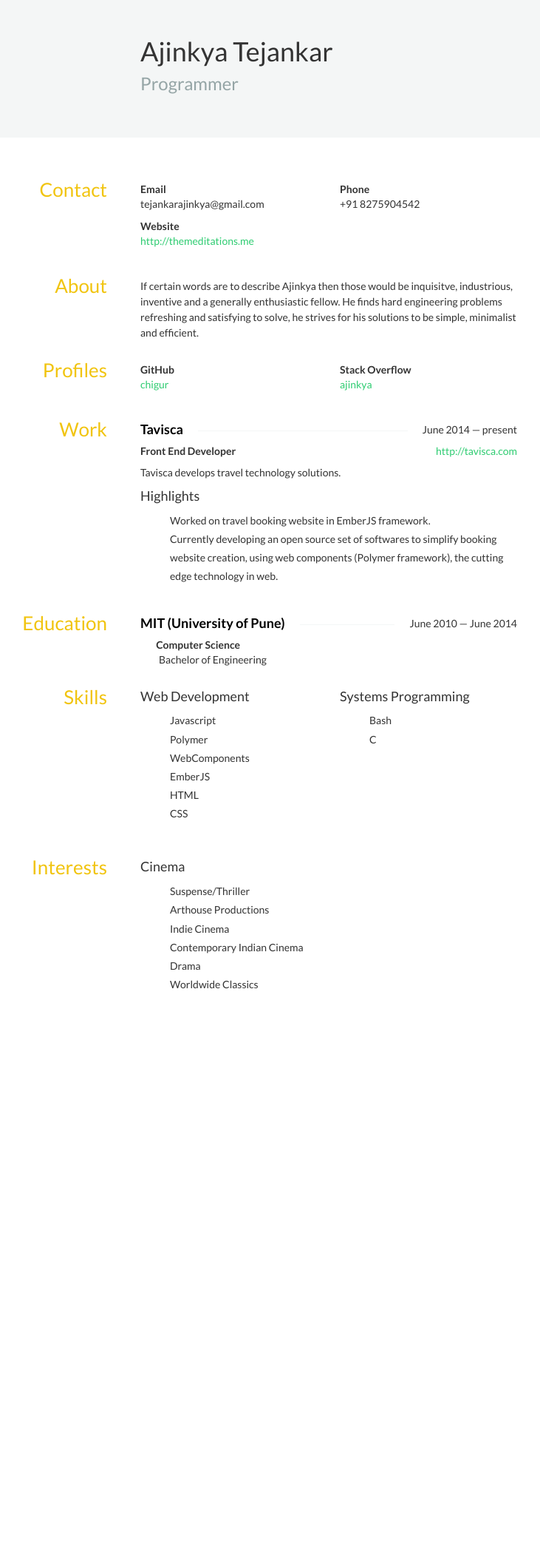
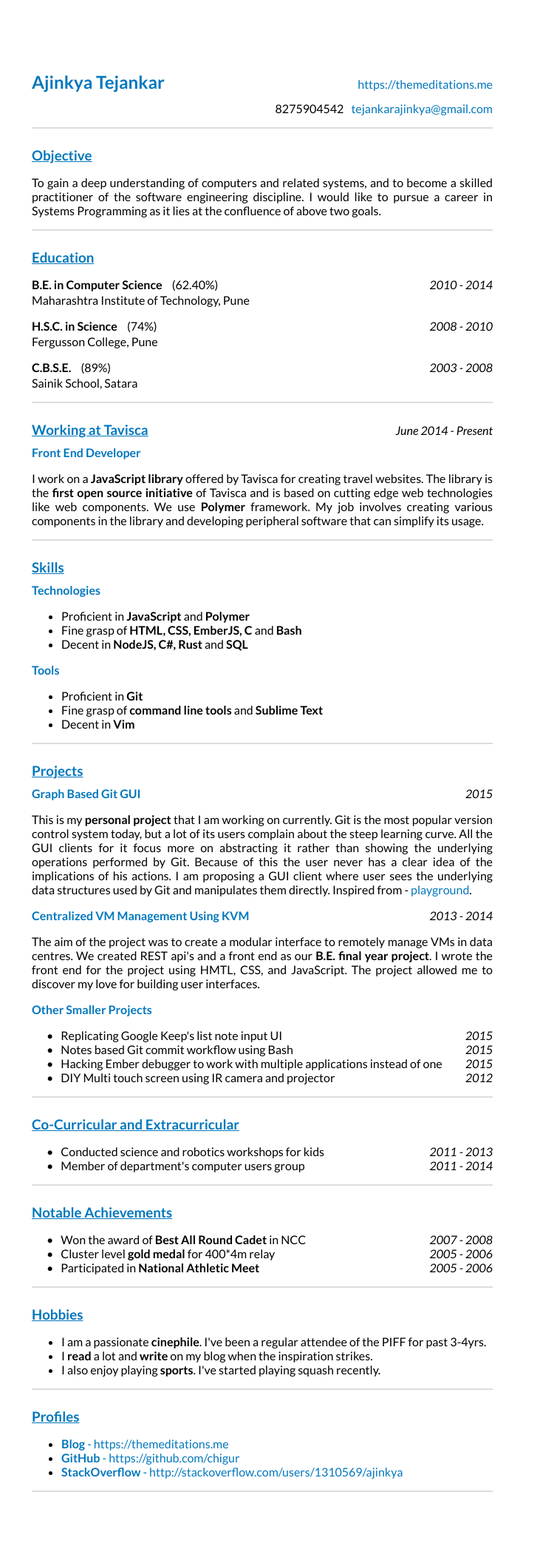
Before and after one commit to ajtejankar/chigur.github.io, a Jekyll site: the page resume.html, which Jekyll copies as it is, in a window 1280 px wide. Shown: the whole page at 74% size, without its empty margins (285-1016 px from the left). Built offline with Jekyll 4.4.1, drawn with Linux system fonts in a browser that asks for light colours; nearby versions of some CDN libraries; a style sheet for code colours, icons or effects is not loaded; before the commit the page ends 1443 px from its top, so only the background shows below that.

Commit message:
feat(resume): Add the updated resume

```diff
--- /dev/null
+++ b/css/resume.css
@@ -0,0 +1,158 @@
+@import url(https://fonts.googleapis.com/css?family=Lato:400,700,400italic,700italic);
+
+body {
+	font-family: 'Lato';
+	width: 21.59cm;
+	margin: auto;
+	box-sizing: border-box;
+	padding: 2.54cm;
+}
+
+p {
+	text-align: justify;
+}
+
+a {
+	text-decoration: none;
+	color: #0277BD;
+	border-bottom: 1px solid transparent;
+	transition: all 0.5s;
+}
+
+h1, h2, h3, h4, h5, h6 {
+	color: #0277BD;
+}
+
+h3 {
+	margin-top: 25px;
+	margin-bottom: 10px;
+}
+
+h3,
+.company .name {
+	text-decoration: underline;
+}
+
+h4 {
+	margin-top: 0;
+	margin-bottom: 10px;
+}
+
+.company {
+	text-decoration: none;
+}
+
+a:hover {
+	border-bottom: 1px solid #0277BD;
+}
+
+.header h1 > a,
+.header h1 > a:hover {
+	border-width: 2px;
+}
+
+.titlebar {
+	display: flex;
+	align-items: baseline;
+}
+
+.titlebar > h1 {
+	display: flex;
+	flex: 1;
+	margin: 0;
+}
+
+.contact {
+	margin-top: 10px;
+	margin-bottom: 0;
+	display: flex;
+	justify-content: flex-end;
+}
+
+.phone {
+	margin-right: 10px;
+}
+
+.header {
+	padding-bottom: 15px;
+}
+
+section {
+	border-bottom: 2px solid #ddd;
+}
+
+.degree, .company  {
+	display: flex;
+	align-items: baseline;
+}
+
+.course-name {
+	font-weight: bold;
+}
+
+.gpa {
+	margin-left: 10px;
+}
+
+.date,
+.date {
+	flex: 1;
+	text-align: right;
+	font-style: italic;
+	font-size: initial;
+	color: initial;
+	font-weight: initial;
+	text-decoration: none;
+}
+
+.degree {
+	margin-bottom: 2px;
+}
+
+.college {
+	margin-top: 0;
+}
+
+.skill-list {
+	display: flex;
+}
+
+.skills > div {
+	flex: 1;
+}
+
+.skill-list h3 {
+	margin-top: 0;
+}
+
+.skill-list ul {
+	padding-left: 0;
+}
+
+.extra li,
+.achievements li,
+.projects li {
+	display: flex;
+}
+
+.extra ul,
+.achievements ul,
+.projects ul {
+	padding-left: 20px;
+}
+
+.extra .name,
+.achievements .name,
+.projects .name {
+	padding-left: 10px;
+}
+
+@media print {
+	.projects {
+		page-break-before: always;
+	}
+
+	@page :right {
+		margin: 0.8cm;
+	}
+}
--- a/resume.html
+++ b/resume.html
@@ -1,392 +1,200 @@
-<!doctype html>
-<html>
-	<head>
-
-	<meta charset="utf-8">
-	<meta name="viewport" content="width=device-width, user-scalable=no, minimal-ui">
-
+<!DOCTYPE html>
+<html lang="en">
+<head>
+	<meta charset="UTF-8">
 	<title>Ajinkya Tejankar</title>
 
-	<link rel="stylesheet" href="https://cdnjs.cloudflare.com/ajax/libs/twitter-bootstrap/3.2.0/css/bootstrap.min.css">
-	<link rel="stylesheet" href="https://cdnjs.cloudflare.com/ajax/libs/octicons/2.0.2/octicons.min.css">
+	<link rel="stylesheet" type="text/css" href="css/resume.css">
+</head>
+<body>
+	<section class="header">
+		<div class="titlebar">
+			<h1>
+				<a href="https://themeditations.me">Ajinkya Tejankar</a>
+			</h1>
+			<a class="blog" href="https://themeditations.me">https://themeditations.me</a>
+		</div>
+		<p class="contact">
+			<span class="phone">8275904542</span>
+			<a href="mailto:tejankarajinkya@gmail.com">tejankarajinkya@gmail.com</a>
+		</p>
+	</section>
 
-	<style type="text/css">
-	@import url(
-	https://fonts.googleapis.com/css?family=Lato:400,700
-);
-body {
-	background: #fff;
-	font-family: Lato, sans-serif;
-	margin: 0 0 80px;
-}
-a {
-	color: #2ecc71;
-}
-a:focus,
-a:hover {
-	color: #f1c40f;
-	text-decoration: none;
-}
-p {
-	line-height: 1.5;
-	margin: 0;
-}
-p + p {
-	margin-top: 10px;
-}
-h1,
-h2,
-h3,
-h4 {
-	margin-top: 0
-}
-section {
-	margin-top: 30px;
-}
-li {
-	line-height: 1.8;
-	list-style: none;
-}
-li:before {
-	content: "\f052";
-	float: left;
-	font: 13px Octicons;
-	margin-top: 6px;
-	margin-left: -20px;
-	opacity: .1;
-	position: absolute;
-}
-blockquote {
-	border-left: 5px solid #e7e9ec;
-	font-size: 14px;
-}
-em {
-	color: #95a5a6;
-	font-weight: normal;
-	font-style: normal;
-}
-h4 span:first-child {
-	color: #000;
-	font-weight: bold;
-}
-.container {
-	max-width: 750px;
-	padding: 0 30px;
-}
-.col-sm-6 {
-	margin-bottom: 10px;
-}
-.col-sm-12 h4 {
-	margin-top: 12px;
-}
-.col-sm-12 + .col-sm-12 {
-	margin-top: 30px;
-}
-#header {
-	background: #f4f6f6;
-	padding: 50px 0;
-	margin-bottom: 30px;
-}
-#header h2 {
-	color: #95a5a6;
-	font-size: 24px;
-}
-#content h3 {
-	color: #f1c40f;
-	font-size: 26px;
-	margin-top: -4px;
-}
-#content aside {
-	text-align: right;
-	padding-right: 30px;
-}
-#profiles .network {
-	text-transform: capitalize;
-}
-#work .position,
-#volunteer .position {
-	font-weight: bold;
-	margin-bottom: 8px;
-}
-#education .area {
-	font-weight: bold;
-}
-#education .area:before {
-	content: "\f0d7";
-	font: 16px Octicons;
-	margin-right: 6px;
-}
-#education .studyType {
-	margin-left: 25px;
-}
-#awards .summary,
-#publications .summary {
-	margin-top: 8px;
-}
-#publications .website a:before {
-	content: attr(href);
-}
+	<section class="objective">
+		<h3>Objective</h3>
+		<p>To gain a deep understanding of computers and related systems, and to become a skilled practitioner of the software engineering discipline. I would like to pursue
+		a career in Systems Programming as it lies at the confluence of above two goals.</p>
+	</section>
 
-@media (min-width: 480px) {
-	.strike-through {
-		border-top: 1px solid #f4f6f6;
-		height: 20px;
-		margin-top: 12px;
-		margin-bottom: -2px;
-		position: relative;
-	}
-	.strike-through span,
-	.strike-through a {
-		background: #fff;
-		position: absolute;
-	}
-	.strike-through span:first-child {
-		padding-right: 20px;
-		margin-top: -12px;
-	}
-	.strike-through span + span {
-		font-size: 14px;
-		margin-top: -10px;
-		padding-left: 20px;
-		right: 0;
-	}
-}
-@media (max-width: 768px) {
-	.col-sm-6:last-child {
-		margin-bottom: 0px;
-	}
-	#content aside {
-		margin-bottom: 20px;
-		padding-right: 0;
-		text-align: left;
-	}
-	#publications .website a:before {
-		content: "View publication";
-	}
-}
-@media (max-width: 480px) {
-	h1 {
-		font-size: 26px;
-	}
-	.date {
-		font-size: 14px;
-		margin-bottom: 5px;
-	}
-	.strike-through span:first-child {
-		margin-bottom: 7px;
-	}
-	.strike-through span {
-		display: block;
-	}
-	#header {
-		margin-bottom: 10px;
-		padding: 40px 0;
-	}
-	#actions {
-		display: none;
-	}
-}
+	<section class="education">
+		<h3>Education</h3>
+		<p class="degree">
+			<span>
+				<span class="course-name">B.E. in Computer Science</span>
+				<span class="gpa">(62.40%)</span>
+			</span>
+			<span class="date">2010 - 2014</span>
+		</p>
+		<p class="college">Maharashtra Institute of Technology, Pune</p>
 
-	</style>
+		<p class="degree">
+			<span>
+				<span class="course-name">H.S.C. in Science</span>
+				<span class="gpa">(74%)</span>
+			</span>
+			<span class="date">2008 - 2010</span>
+		</p>
+		<p class="college">Fergusson College, Pune</p>
 
-	</head>
-	<body>
+		<p class="degree">
+			<span>
+				<span class="course-name">C.B.S.E.</span>
+				<span class="gpa">(89%)</span>
+			</span>
+			<span class="date">2003 - 2008</span>
+		</p>
+		<p class="college">Sainik School, Satara</p>
+	</section>
 
-	<header id="header">
-		<div class="container">
-			<div class="row">
-				<div class="col-sm-9 col-sm-push-3">
-					<h1>
-						Ajinkya Tejankar
-					</h1>
-					<h2>
-						Programmer
-					</h2>
-				</div>
-			</div>
+	<section class="work-exp">
+		<h3 class="company">
+			<span class="name">Working at Tavisca</span>
+			<span class="date">June 2014 - Present</span>
+		</h3>
+
+		<h4 class="designation">Front End Developer</h4>
+
+		<p>
+			I work on a <b>JavaScript library</b> offered by Tavisca for creating travel websites.
+			The library is the <b>first open source initiative</b> of Tavisca and is based on
+			cutting edge web technologies like web components. We use <b>Polymer</b> framework.
+			My job involves creating various components in the library and developing peripheral
+			software that can simplify its usage.
+		</p>
+	</section>
+
+	<section class="skills">
+		<h3>Skills</h3>
+
+		<div class="tech">
+			<h4>Technologies</h4>
+			<ul>
+				<li>Proficient in <b>JavaScript</b> and <b>Polymer</b></li>
+				<li>Fine grasp of <b> HTML, CSS, EmberJS, C</b> and <b>Bash</b></li>
+				<li>Decent in <b>NodeJS, C#, Rust</b> and <b>SQL</b></li>
+			</ul>
 		</div>
-	</header>
-	<div id="content" class="container">
-
-	<section id="contact" class="row">
-		<aside class="col-sm-3">
-			<h3>Contact</h3>
-		</aside>
-		<div class="col-sm-9">
-			<div class="row">
-			<div class="col-sm-6">
-				<strong>Email</strong>
-				<div class="email"><a class="__cf_email__" href="/cdn-cgi/l/email-protection" data-cfemail="0e7a6b646f60656f7c6f64676065776f4e69636f6762206d6163">[email&#160;protected]</a><script data-cfhash='f9e31' type="text/javascript">
-/* <![CDATA[ */!function(){try{var t="currentScript"in document?document.currentScript:function(){for(var t=document.getElementsByTagName("script"),e=t.length;e--;)if(t[e].getAttribute("data-cfhash"))return t[e]}();if(t&&t.previousSibling){var e,r,n,i,c=t.previousSibling,a=c.getAttribute("data-cfemail");if(a){for(e="",r=parseInt(a.substr(0,2),16),n=2;a.length-n;n+=2)i=parseInt(a.substr(n,2),16)^r,e+=String.fromCharCode(i);e=document.createTextNode(e),c.parentNode.replaceChild(e,c)}t.parentNode.removeChild(t);}}catch(u){}}()/* ]]> */</script></div>
-			</div>
-			<div class="col-sm-6">
-				<strong>Phone</strong>
-				<div class="phone">+91 8275904542</div>
-			</div>
-			<div class="col-sm-6">
-				<strong>Website</strong>
-				<div class="website">
-					<a href="http://themeditations.me">http://themeditations.me</a>
-				</div>
-			</div>
-			</div>
-		</div>
-	</section>
-	<section id="about" class="row">
-		<aside class="col-sm-3">
-			<h3>About</h3>
-		</aside>
-		<div class="col-sm-9">
-			<p>If certain words are to describe Ajinkya then those would be inquisitve, industrious, inventive and a generally enthusiastic fellow. He finds hard engineering problems refreshing and satisfying to solve, he strives for his solutions to be simple, minimalist and efficient.</p>
-		</div>
-	</section>
-	<section id="profiles" class="row">
-		<aside class="col-sm-3">
-			<h3>Profiles</h3>
-		</aside>
-		<div class="col-sm-9">
-			<div class="row">
-				<div class="col-sm-6">
-					<strong class="network">
-						GitHub
-					</strong>
-					<div class="username">
-						<div class="url">
-							<a href="https://github.com/chigur">chigur</a>
-						</div>
-					</div>
-				</div>
-				<div class="col-sm-6">
-					<strong class="network">
-						Stack Overflow
-					</strong>
-					<div class="username">
-						<div class="url">
-							<a href="http://stackoverflow.com/users/1310569/ajinkya">ajinkya</a>
-						</div>
-					</div>
-				</div>
-			</div>
+		<div class="tools">
+			<h4>Tools</h4>
+			<ul>
+				<li>Proficient in <b>Git</b></li>
+				<li>Fine grasp of <b>command line tools</b> and <b>Sublime Text</b></li>
+				<li>Decent in <b>Vim</b></li>
+			</ul>
 		</div>
 	</section>
 
-	<section id="work" class="row">
-		<aside class="col-sm-3">
-			<h3>Work</h3>
-		</aside>
-		<div class="col-sm-9">
-			<div class="row">
-			<div class="col-sm-12">
-				<h4 class="strike-through">
-					<span>Tavisca</span>
-					<span class="date">
-						June 2014 — present
-					</span>
-				</h4>
-				<div class="website pull-right">
-					<a href="http://tavisca.com">http://tavisca.com</a>
-				</div>
-				<div class="position">
-					Front End Developer
-				</div>
-				<div class="summary">
-					<p>Tavisca develops travel technology solutions.</p>
-				</div>
-				<h4>Highlights</h4>
-				<ul class="highlights">
-					<li class="bullet">Worked on travel booking website in EmberJS framework.</li>
-					<li class="bullet">Currently developing an open source set of softwares to simplify booking website creation, using web components (Polymer framework), the cutting edge technology in web.</li>
-				</ul>
-			</div>
-			</div>
-		</div>
+	<section class="projects">
+		<h3>Projects</h3>
+
+		<h4 class="company">
+			<span>Graph Based Git GUI</span>
+			<span class="date">2015</span>
+		</h4>
+		<p>
+			This is my <b>personal project</b> that I am working on currently. Git is the most popular
+			version control system today, but a lot of its users complain about the steep
+			learning curve. All the GUI clients for it focus more on abstracting it rather than
+			showing the underlying operations performed by Git. Because of this the user never
+			has a clear idea of the implications of his actions. I am proposing a GUI client where
+			user sees the underlying data structures used by Git and manipulates them directly.
+			Inspired from - <a href="https://pcottle.github.io/learnGitBranching/">playground</a>.
+		</p>
+
+		<h4 class="company">
+			<span>Centralized VM Management Using KVM</span>
+			<span class="date">2013 - 2014</span>
+		</h4>
+		<p>
+			The aim of the project was to create a modular interface to remotely manage VMs in
+			data centres. We created REST api's and a front end as our <b>B.E. final year project</b>.
+			I wrote the front end for the project using HMTL, CSS, and JavaScript. The project
+			allowed me to discover my love for building user interfaces.
+		</p>
+
+		<h4>Other Smaller Projects</h4>
+		<ul>
+			<li>•
+				<span class="name">Replicating Google Keep's list note input UI</span>
+				<span class="date">2015</span>
+			</li>
+			<li>•
+				<span class="name">Notes based Git commit workflow using Bash</span>
+				<span class="date">2015</span>
+			</li>
+			<li>•
+				<span class="name">Hacking Ember debugger to work with multiple applications instead of one</span>
+				<span class="date">2015</span>
+			</li>
+			<li>•
+				<span class="name">DIY Multi touch screen using IR camera and projector</span>
+				<span class="date">2012</span>
+			</li>
+		</ul>
 	</section>
 
+	<section class="extra">
+		<h3>Co-Curricular and Extracurricular</h3>
 
-	<section id="education" class="row">
-		<aside class="col-sm-3">
-			<h3>Education</h3>
-		</aside>
-		<div class="col-sm-9">
-			<div class="row">
-			<div class="col-sm-12">
-				<h4 class="strike-through">
-					<span>MIT (University of Pune)</span>
-					<span class="date">
-						June 2010 — June 2014
-					</span>
-				</h4>
-				<div class="area">
-					Computer Science
-				</div>
-				<div class="studyType">
-					Bachelor of Engineering
-				</div>
-			</div>
-			</div>
-		</div>
+		<ul>
+			<li>•
+				<span class="name">Conducted science and robotics workshops for kids</span>
+				<span class="date">2011 - 2013</span>
+			</li>
+			<li>•
+				<span class="name">Member of department's computer users group</span>
+				<span class="date">2011 - 2014</span>
+			</li>
+		</ul>
 	</section>
 
+	<section class="achievements">
+		<h3>Notable Achievements</h3>
+		<ul>
+			<li>•
+				<span class="name">Won the award of <b>Best All Round Cadet</b> in NCC</span>
+				<span class="date">2007 - 2008</span>
+			</li>
+			<li>•
+				<span class="name">Cluster level <b>gold medal</b> for 400*4m relay</span>
+				<span class="date">2005 - 2006</span>
+			</li>
 
-
-	<section id="skills" class="row">
-		<aside class="col-sm-3">
-			<h3>Skills</h3>
-		</aside>
-		<div class="col-sm-9">
-			<div class="row">
-			<div class="col-sm-6">
-				<div class="name">
-					<h4>Web Development</h4>
-				</div>
-				<ul class="keywords">
-					<li>Javascript</li>
-					<li>Polymer</li>
-					<li>WebComponents</li>
-					<li>EmberJS</li>
-					<li>HTML</li>
-					<li>CSS</li>
-				</ul>
-			</div>
-			<div class="col-sm-6">
-				<div class="name">
-					<h4>Systems Programming</h4>
-				</div>
-				<ul class="keywords">
-					<li>Bash</li>
-					<li>C</li>
-				</ul>
-			</div>
-			</div>
-		</div>
+			<li>•
+				<span class="name">Participated in <b>National Athletic Meet</b></span>
+				<span class="date">2005 - 2006</span>
+			</li>
+		</ul>
 	</section>
 
+	<section class="hobbies">
+		<h3>Hobbies</h3>
 
-	<section id="interests" class="row">
-		<aside class="col-sm-3">
-			<h3>Interests</h3>
-		</aside>
-		<div class="col-sm-9">
-			<div class="row">
-			<div class="col-sm-6">
-				<div class="name">
-					<h4>Cinema</h4>
-				</div>
-				<ul class="keywords">
-					<li>Suspense/Thriller</li>
-					<li>Arthouse Productions</li>
-					<li>Indie Cinema</li>
-					<li>Contemporary Indian Cinema</li>
-					<li>Drama</li>
-					<li>Worldwide Classics</li>
-				</ul>
-			</div>
-			</div>
-		</div>
+		<ul>
+			<li>I am a passionate <b>cinephile</b>. I've been a regular attendee of the PIFF for past 3-4yrs.</li>
+			<li>I <b>read</b> a lot and <b>write</b> on my blog when the inspiration strikes.</li>
+			<li>I also enjoy playing <b>sports</b>. I've started playing squash recently.</li>
+		</ul>
 	</section>
 
+	<section class="profiles">
+		<h3>Profiles</h3>
 
-	</div>
-
-	</body>
+		<ul>
+			<li><a href="https://themeditations.me"><b>Blog</b> - https://themeditations.me</a></li>
+			<li><a href="https://github.com/chigur"><b>GitHub</b> - https://github.com/chigur</a></li>
+			<li><a href="http://stackoverflow.com/users/1310569/ajinkya"><b>StackOverflow</b> - http://stackoverflow.com/users/1310569/ajinkya</a></li>
+		</ul>
+	</section>
+</body>
 </html>
```
